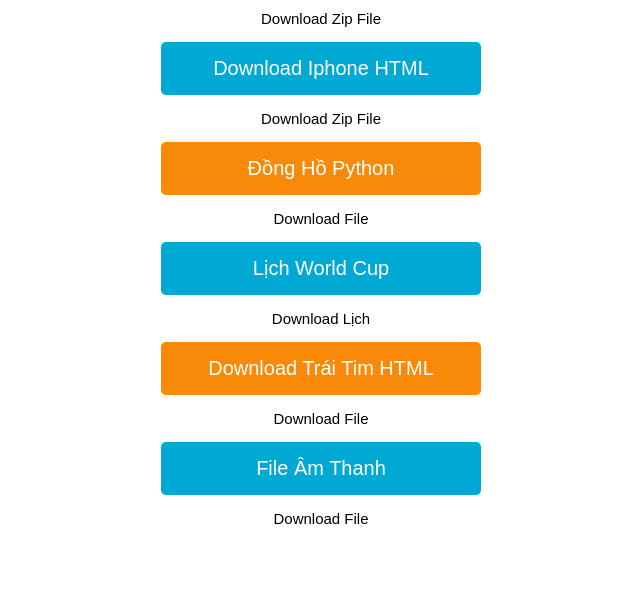
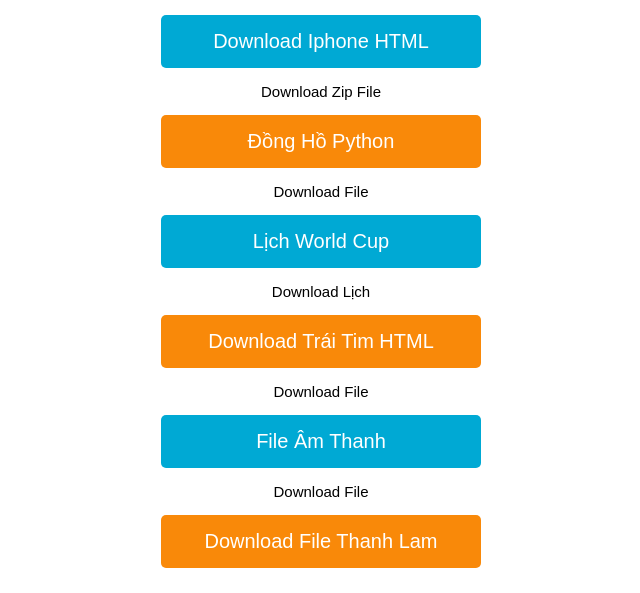
Before and after one commit to dyutwo/download-thd, a plain HTML site: page index.html in a window 1280 px wide. Shown: the part 207-800 px from the top of the page, without its empty margins (319-959 px from the left). Drawn offline with Linux system fonts and the light colour scheme.

Commit message:
Update index.html

```diff
--- a/index.html
+++ b/index.html
@@ -36,6 +36,9 @@
         File Âm Thanh
     </a>
     <p class="download">Download File </p>
+	<a href="./file/traitim.rar" class="anh-1" download>
+        Download File Thanh Lam
+    </a>
 
 </body>
 </html>
```
